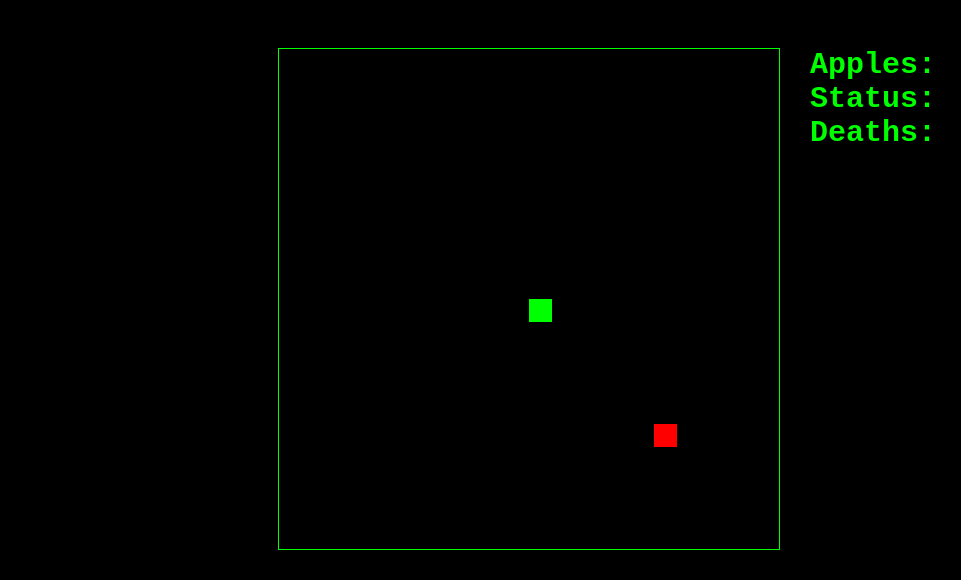
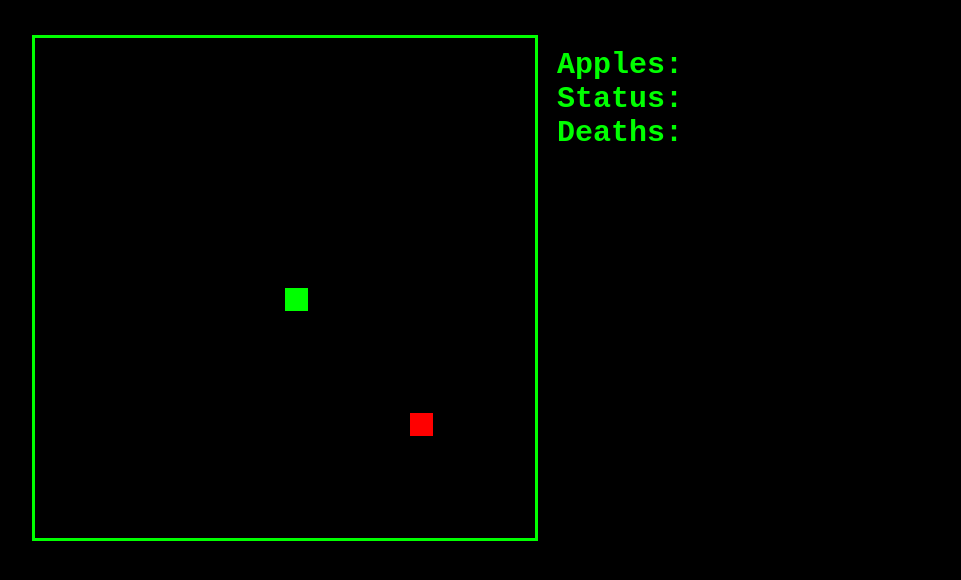
Before and after one commit to niklasHagner/snake, a plain HTML site: page index.html in a window 1280 px wide. Shown: the whole page, without its empty margins (33-994 px from the left). Drawn offline with Linux system fonts and the light colour scheme; a web font is replaced by a local one.

Commit message:
Absolutely position canvas

```diff
--- a/index.html
+++ b/index.html
@@ -5,8 +5,6 @@
     <meta http-equiv="X-UA-Compatible" content="IE=edge">
     <title>Page Title</title>
     <meta name="viewport" content="width=device-width, initial-scale=1">
-    <link rel="stylesheet" type="text/css" media="screen" href="main.css" />
-    <script src="main.js"></script>
     <style>
         @font-face {
             font-family: 'VT323';
@@ -28,8 +26,8 @@
     </style>
 </head>
 <body>
-    <canvas id="canvas" width="500" height="500" style="display:inline-block; float: left; border: solid 1px lime;"></canvas>
-    <div style="display:inline-block; padding-left: 30px;">
+    <canvas id="canvas" width="500" height="500" style="position: absolute; top: 35px; left: 65px; border: solid 3px lime;"></canvas>
+    <div style="position:absolute; left: 590px;">
         <strong>Apples:</strong>
         <span id="score"></span>
         <br>
```
